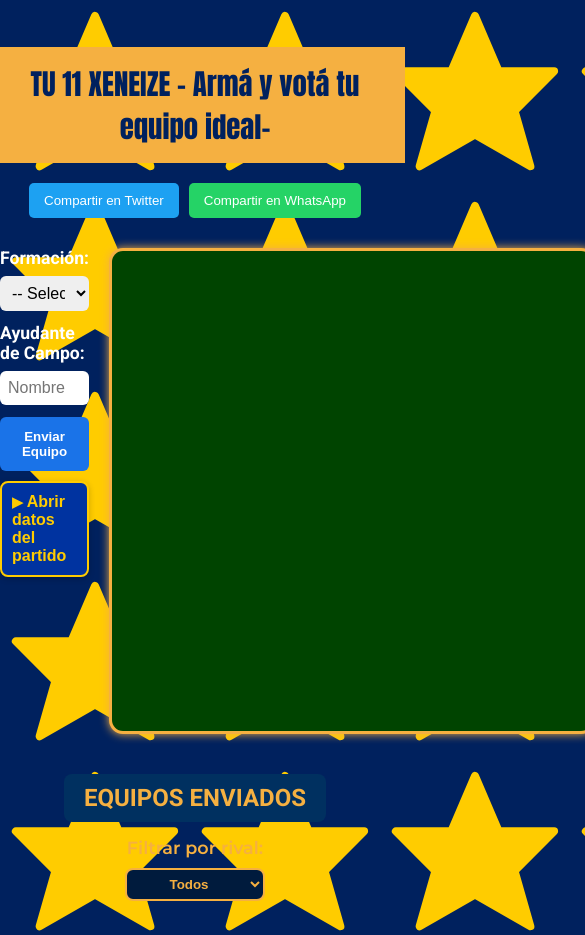
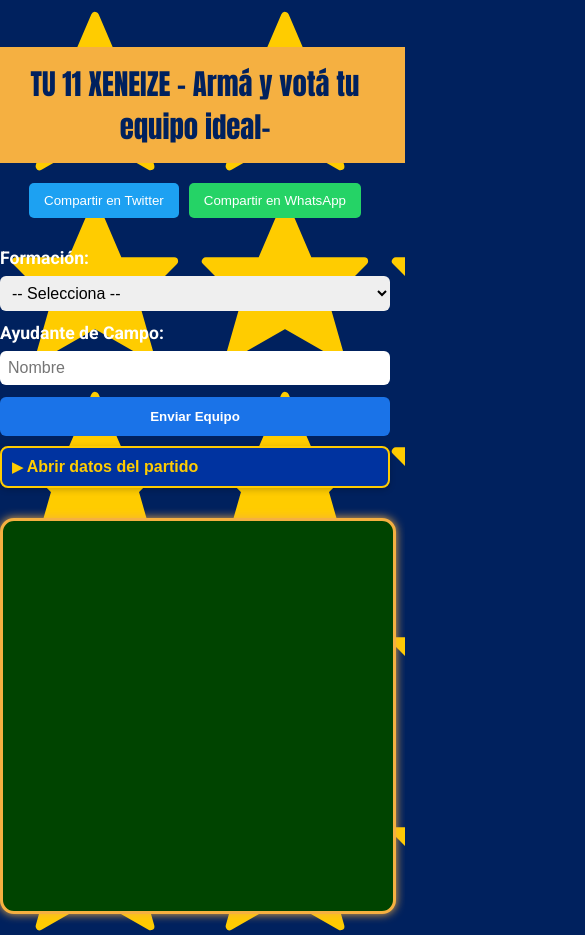
Before and after one commit to El11deBoca/El11deBocaJuniors, a plain HTML site: page index.html in a window 390 px wide. Shown: the top 935 px of the page, 585 px wide, since content can reach past the window. Drawn offline with nearby package versions, Linux system fonts and the light colour scheme; no server answers.

Commit message:
agregue mejora para que se vea mejor en celulares

```diff
--- a/style.css
+++ b/style.css
@@ -576,3 +576,22 @@ details[open] summary::before {
   content: "▼ "; /* icono flecha abierta */
   color: #ffcc00;
 }
+
+@media (max-width: 768px) {
+  #contenedor {
+    flex-direction: column; /* formulario arriba, cancha abajo */
+  }
+
+  #formacionSelector {
+    order: 1;
+    max-width: 100%;
+  }
+
+  #cancha {
+    order: 2;
+    min-width: auto;
+    width: 100%;       /* ocupa todo el ancho disponible */
+    height: auto;      /* se ajusta automáticamente */
+    aspect-ratio: 1 / 1; /* mantiene proporción cuadrada */
+  }
+}
```
Also changed, not shown: index.html (+2 -0 lines), 1 other file.
